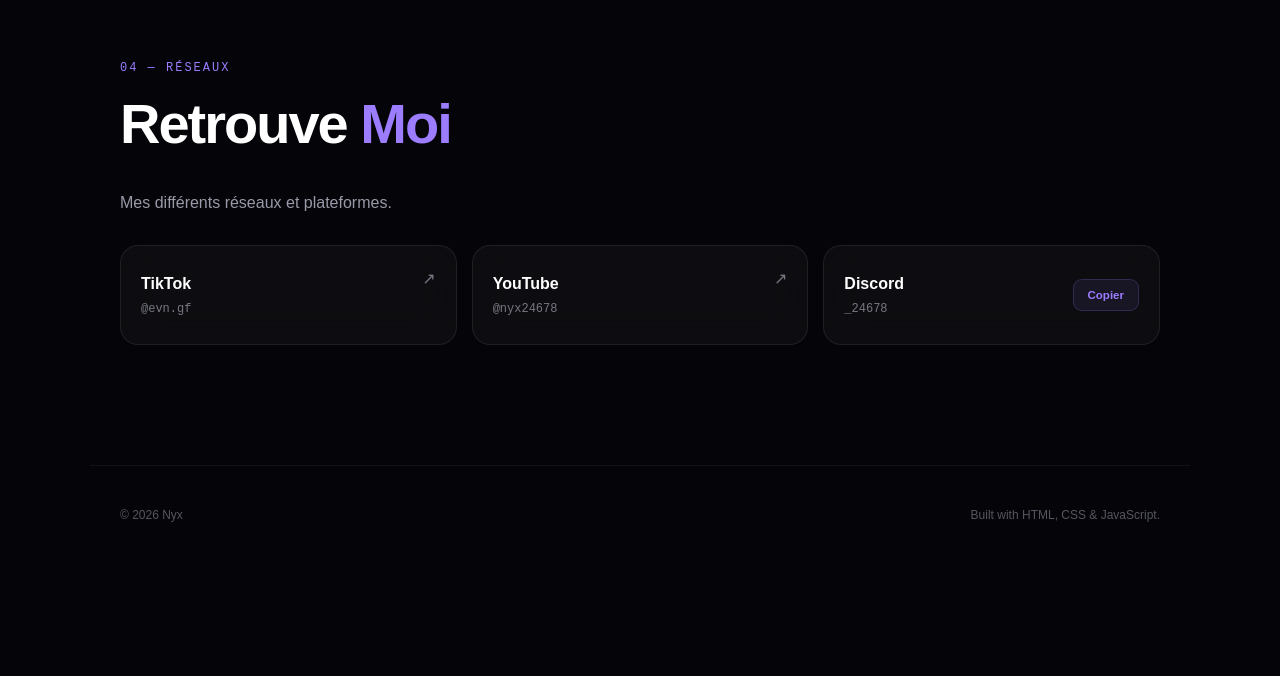
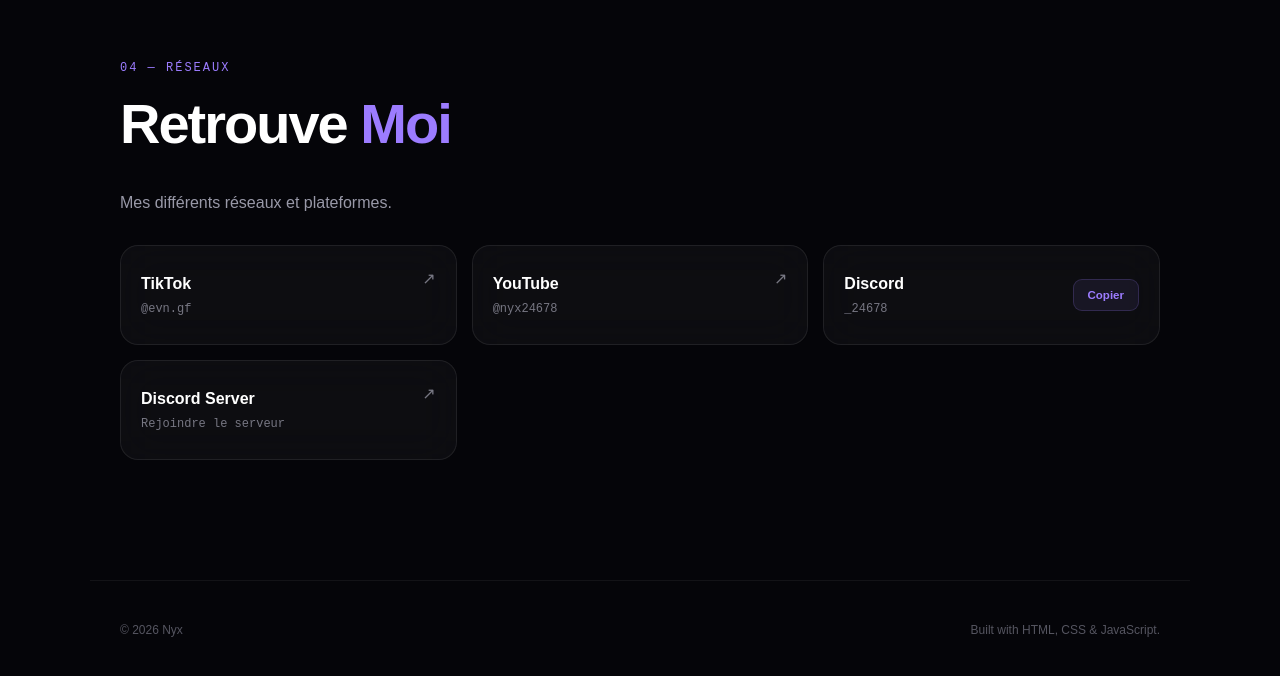
Before and after one commit to MaybeNyx/portfolio, a plain HTML site: page index.html in a window 1280 px wide. Shown: the part 2988-3664 px from the top of the page. Before the commit the page ends 3553 px from the top, so only its background shows below. Drawn offline with nearby package versions, Linux system fonts and the light colour scheme; no server answers.

Commit message:
Add Discord server link

```diff
--- a/index.html
+++ b/index.html
@@ -503,7 +503,7 @@
 
         <!-- ========================================
      SOCIALS
-        ========================================= -->
+======================================== -->
 
 <section id="contact" class="section">
 
@@ -525,7 +525,9 @@
     <div class="socials">
 
 
-                <!-- TIKTOK -->
+        <!-- ========================================
+             TIKTOK
+        ========================================= -->
 
         <a
             href="https://www.tiktok.com/@evn.gf"
@@ -549,7 +551,9 @@
         </a>
 
 
-                <!-- YOUTUBE -->
+        <!-- ========================================
+             YOUTUBE
+        ========================================= -->
 
         <a
             href="https://www.youtube.com/@nyx24678"
@@ -573,7 +577,9 @@
         </a>
 
 
-                <!-- DISCORD -->
+        <!-- ========================================
+             DISCORD
+        ========================================= -->
 
         <div class="social-link discord">
 
@@ -601,11 +607,40 @@
         </div>
 
 
+        <!-- ========================================
+             DISCORD SERVER
+        ========================================= -->
+
+        <a
+            href="https://discord.gg/XNMDraTFdw"
+            target="_blank"
+            rel="noopener noreferrer"
+            class="social-link discord-server"
+        >
+
+            <div class="social-info">
+
+                <span class="social-name">
+                    Discord Server
+                </span>
+
+                <span class="social-username">
+                    Rejoindre le serveur
+                </span>
+
+            </div>
+
+
+            <span class="social-arrow">
+                ↗
+            </span>
+
+        </a>
+
+
     </div>
 
 </section>
-
-    </main>
 
 
     <!-- ========================================
```
Lines whose indentation alone changed are shown as unchanged.
